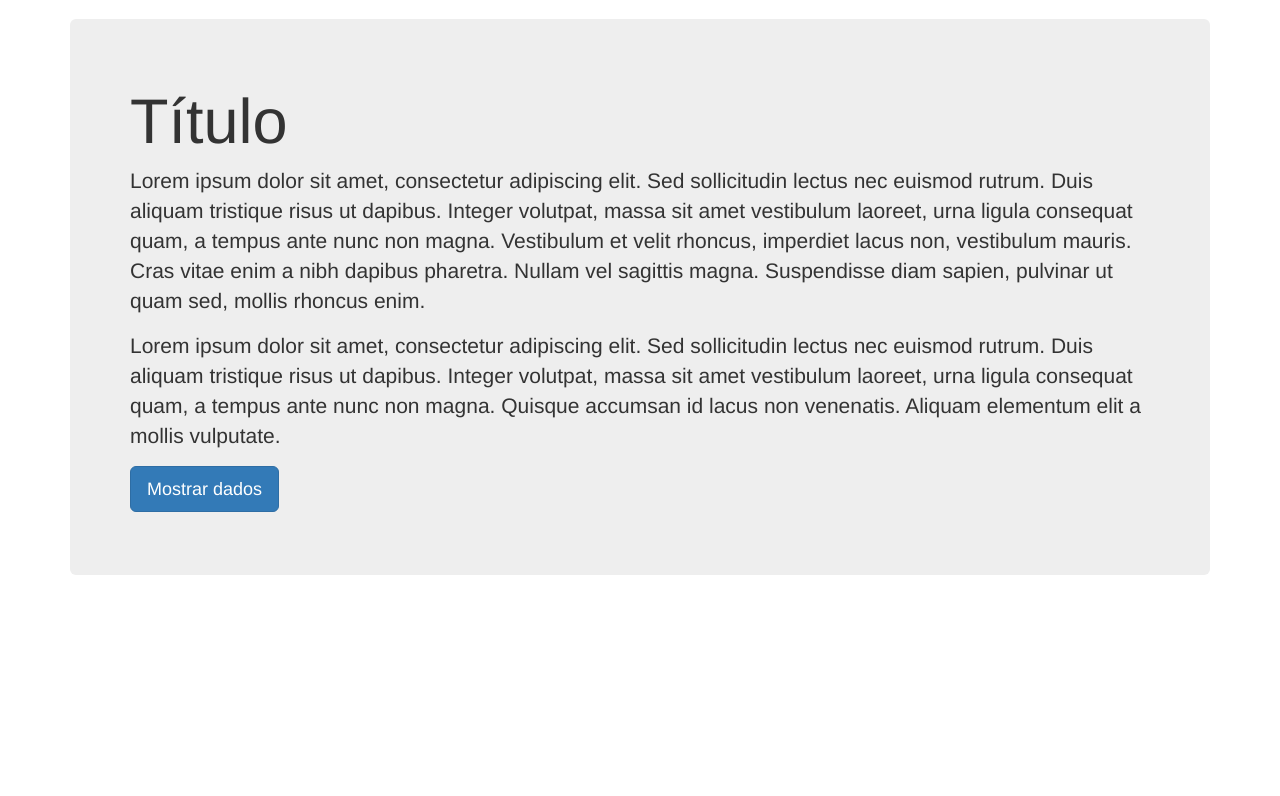
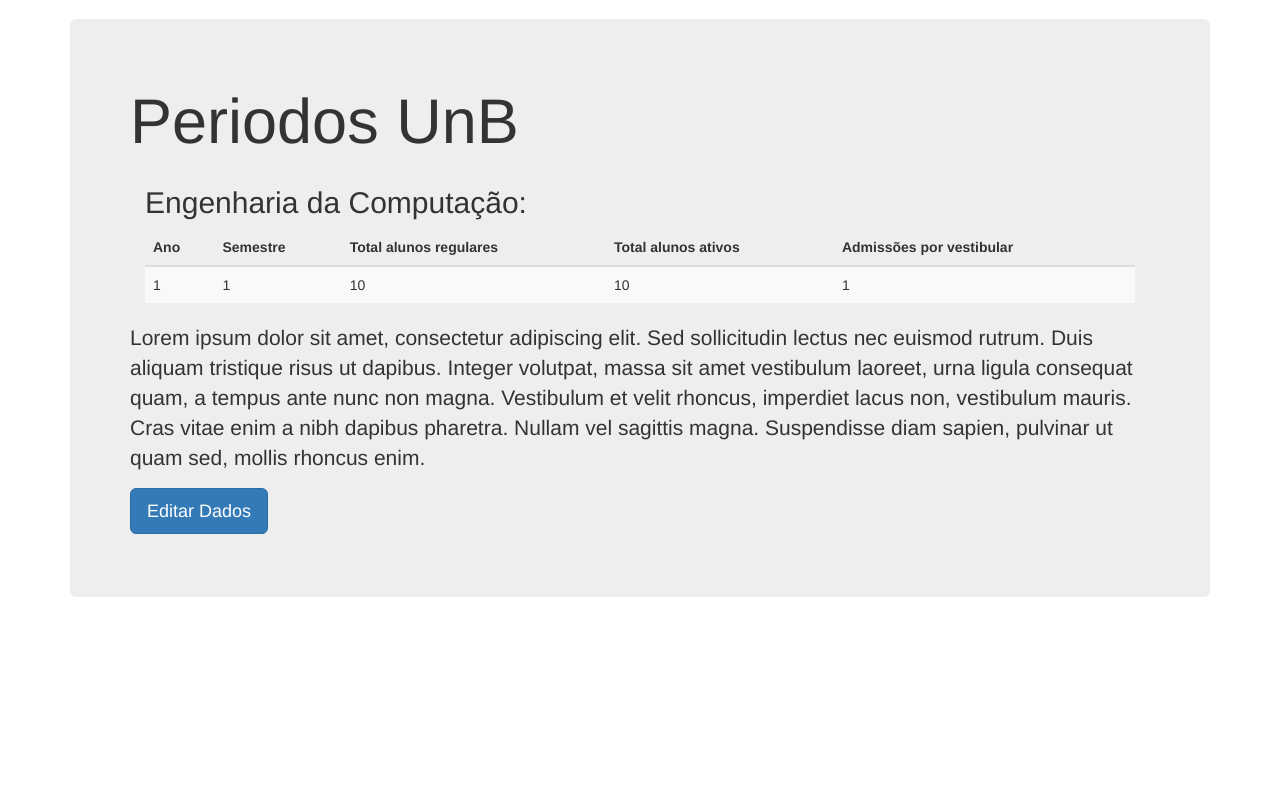
Before and after one commit to marcusborges1/trabalhoSI, a Django app: page /periodosunb/ in a window 1280 px wide. Shown: the part 51-847 px from the top of the page. Run offline with Django 3.2, Linux system fonts and the light colour scheme; tables that the repository leaves empty hold one stand-in row (values such as "Sample post"); some libraries are stand-ins or nearby versions.

Commit message:
Deixando a view /periodosunb nos trinks

```diff
--- a/periodosunb/templates/periodosunb/index.html
+++ b/periodosunb/templates/periodosunb/index.html
@@ -65,11 +65,39 @@
 
       <!-- Main component for a primary marketing message or call to action -->
       <div class="jumbotron">
-        <h1>Título</h1>
+        <h1>Periodos UnB</h1>
+        <div class="container">
+		  <h2>Engenharia da Computação:</h2>
+
+		  {% if periodos_list %}
+			  <table class="table table-striped table-hover">
+			    <thead>
+			      <tr>
+			        <th>Ano</th>
+			        <th>Semestre</th>
+			        <th>Total alunos regulares</th>
+			        <th>Total alunos ativos</th>
+			        <th>Admissões por vestibular</th>
+			      </tr>
+			    </thead>
+			    {% for periodo in periodos_list %}
+				    <tbody>
+				      <tr>
+				        <td>{{ periodo.ano }}</td>
+				        <td>{{ periodo.semestre }}</td>
+				        <td>{{ periodo.total_alunos_regulares }}</td>
+				        <td>{{ periodo.total_alunos_ativos }}</td>
+				        <td>{{ periodo.admissao_vest}}
+				      </tr>
+				    </tbody>
+				{% endfor %}
+			  </table>
+		  {% endif %}
+		</div>
+
         <p>Lorem ipsum dolor sit amet, consectetur adipiscing elit. Sed sollicitudin lectus nec euismod rutrum. Duis aliquam tristique risus ut dapibus. Integer volutpat, massa sit amet vestibulum laoreet, urna ligula consequat quam, a tempus ante nunc non magna. Vestibulum et velit rhoncus, imperdiet lacus non, vestibulum mauris. Cras vitae enim a nibh dapibus pharetra. Nullam vel sagittis magna. Suspendisse diam sapien, pulvinar ut quam sed, mollis rhoncus enim.</p>
-        <p>Lorem ipsum dolor sit amet, consectetur adipiscing elit. Sed sollicitudin lectus nec euismod rutrum. Duis aliquam tristique risus ut dapibus. Integer volutpat, massa sit amet vestibulum laoreet, urna ligula consequat quam, a tempus ante nunc non magna. Quisque accumsan id lacus non venenatis. Aliquam elementum elit a mollis vulputate.</p>
         <p>
-          <a class="btn btn-lg btn-primary" href="../../components/#navbar" role="button"> Mostrar dados </a>
+          <a class="btn btn-lg btn-primary" href="#!" role="button"> Editar Dados </a>
         </p>
       </div>
 
--- a/periodosunb/views.py
+++ b/periodosunb/views.py
@@ -7,16 +7,9 @@
 
 
 def index(request):
-    #now = "15:50"
-    #html = "<html><title>Periodos UnB</title><body>It is now <strong>%s</strong>.</body></html>" % now
-    #template = loader.get_template('periodosunb/index.html')
-
-
-    #string = ""
-    #for p in Periodo.objects.all():
-    #	string += "Periodo:%d/%d\n" % (p.ano, p.semestre)
-
-    return render(request, 'periodosunb/index.html')
+    periodos_list = Periodo.objects.order_by("ano")
+    context = {'periodos_list': periodos_list}
+    return render(request, 'periodosunb/index.html', context)
 
 def detail(request, periodo_id): # Teste
     return HttpResponse("You're looking at question %s." % periodo_id)
```
Also changed, not shown: 1 other file.
